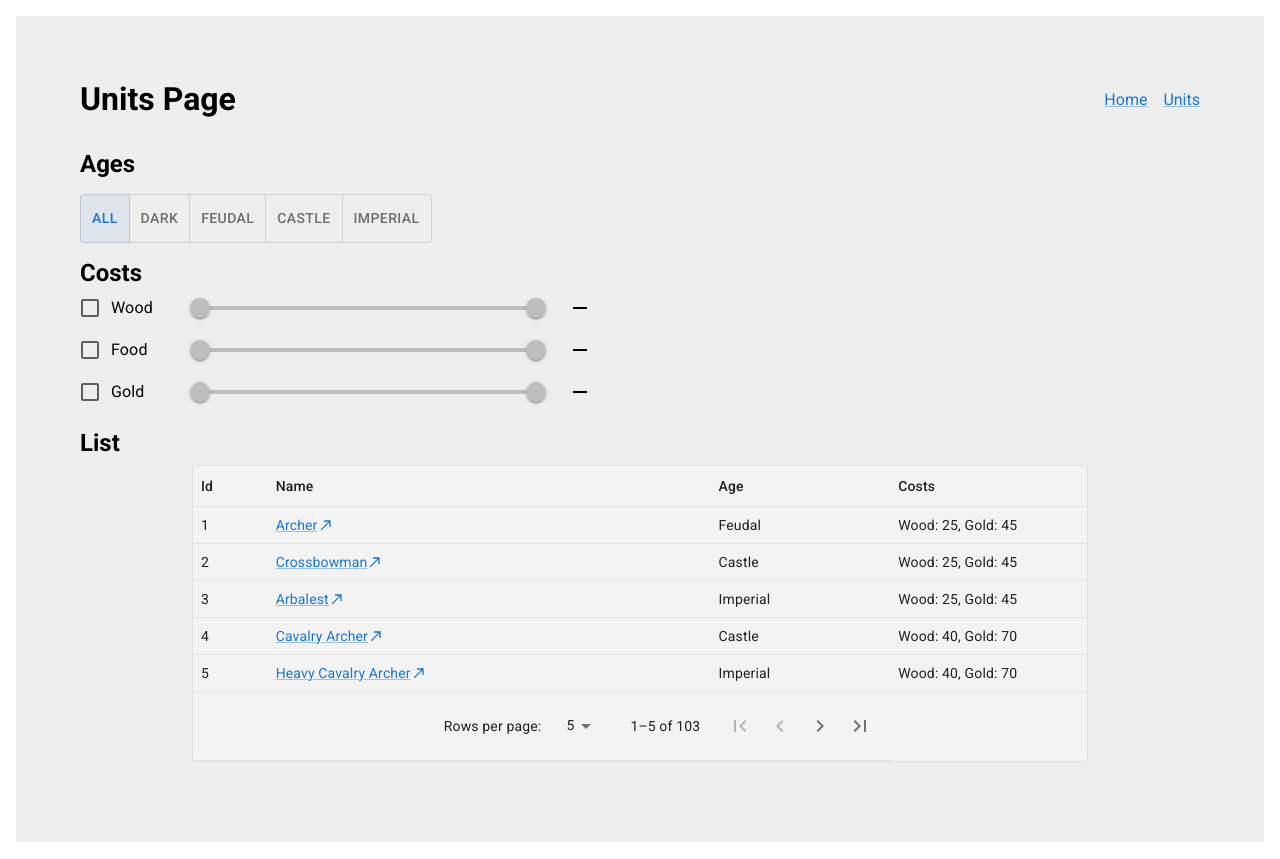
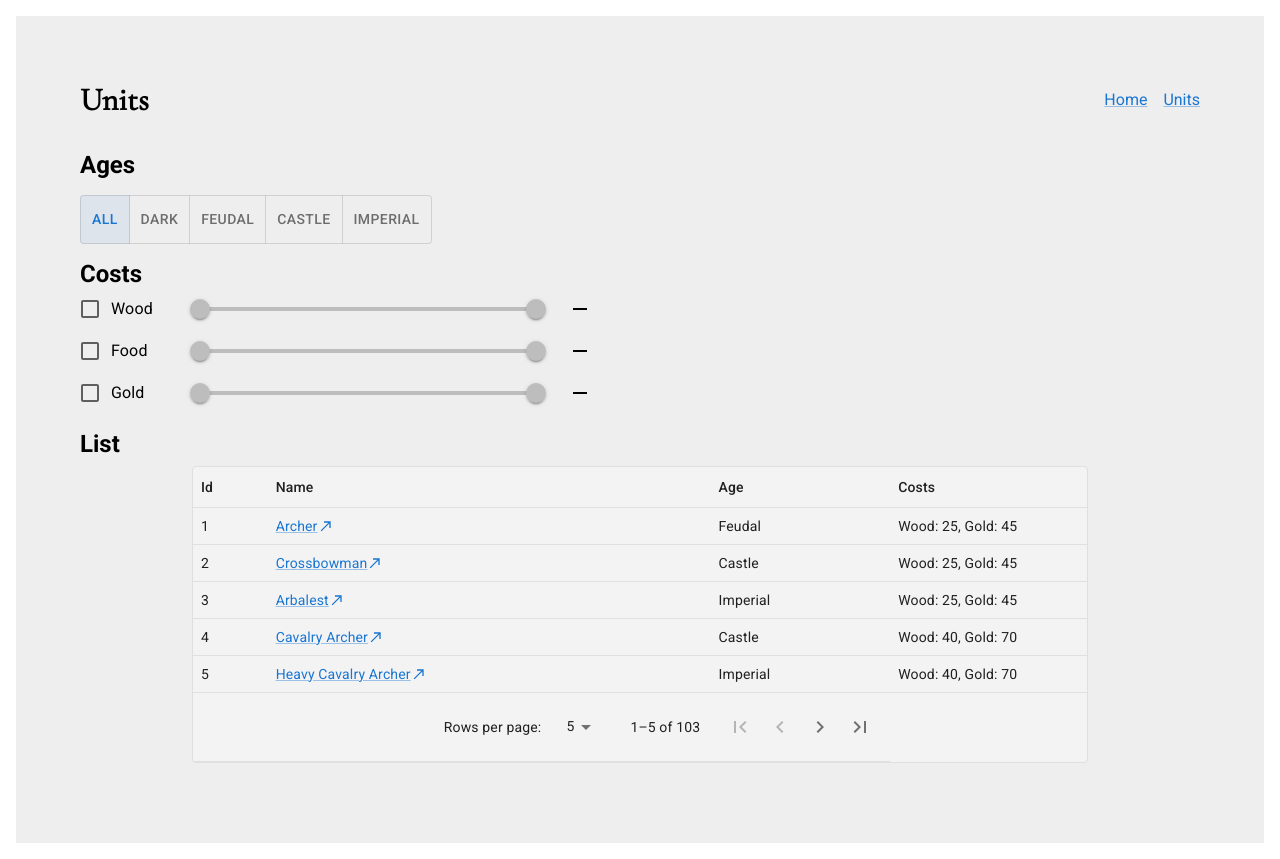
Before and after one commit to itskalender/adesso-fe-task, a React (Create React App) app: page /units in a window 1280 px wide. Built offline with nearby package versions, Linux system fonts and the light colour scheme.

Commit message:
Fine-tune components style

```diff
--- a/package.json
+++ b/package.json
@@ -5,6 +5,7 @@
   "dependencies": {
     "@emotion/react": "^11.8.1",
     "@emotion/styled": "^11.8.1",
+    "@fontsource/cormorant": "^4.5.2",
     "@fontsource/roboto": "^4.5.3",
     "@mui/icons-material": "^5.4.4",
     "@mui/material": "^5.4.4",
--- a/src/App.js
+++ b/src/App.js
@@ -12,6 +12,11 @@ import '@fontsource/roboto/300.css';
 import '@fontsource/roboto/400.css';
 import '@fontsource/roboto/500.css';
 import '@fontsource/roboto/700.css';
+import '@fontsource/roboto/700.css';
+import '@fontsource/roboto/700.css';
+
+import '@fontsource/cormorant';
+
 import './App.scss';
 
 function App() {
--- a/src/components/Home/index.js
+++ b/src/components/Home/index.js
@@ -10,7 +10,7 @@ function Home() {
   const dispatch = useDispatch();
 
   useEffect(() => {
-    dispatch(startPageTitleChange('Home Page'));
+    dispatch(startPageTitleChange('Home'));
   }, [dispatch]);
 
   return (
--- a/src/components/List/index.js
+++ b/src/components/List/index.js
@@ -2,16 +2,16 @@ import { useState } from 'react';
 import { Link } from 'react-router-dom';
 import { useSelector } from 'react-redux';
 
-import Box from '@mui/material/Box';
 import TableContainer from '@mui/material/TableContainer';
+import Paper from '@mui/material/Paper';
 import Table from '@mui/material/Table';
 import TableHead from '@mui/material/TableHead';
 import TableBody from '@mui/material/TableBody';
 import TableFooter from '@mui/material/TableFooter';
 import TableRow from '@mui/material/TableRow';
 import TableCell from '@mui/material/TableCell';
+import Box from '@mui/material/Box';
 import TablePagination from '@mui/material/TablePagination';
-import Paper from '@mui/material/Paper';
 import IconButton from '@mui/material/IconButton';
 import FirstPageIcon from '@mui/icons-material/FirstPage';
 import KeyboardArrowLeft from '@mui/icons-material/KeyboardArrowLeft';
--- a/src/components/List/index.scss
+++ b/src/components/List/index.scss
@@ -18,9 +18,8 @@
       box-shadow: none;
     }
 
-    td a {
-      display: flex;
-      align-items: center;
+    td a svg {
+      vertical-align: text-top;
     }
 
     td,
--- a/src/components/UnitDetails/index.js
+++ b/src/components/UnitDetails/index.js
@@ -1,21 +1,28 @@
+import { useEffect } from 'react';
 import { useParams } from 'react-router-dom';
-import { useSelector } from 'react-redux';
+import { useSelector, useDispatch } from 'react-redux';
 
+import TableContainer from '@mui/material/TableContainer';
+import Paper from '@mui/material/Paper';
 import Table from '@mui/material/Table';
 import TableBody from '@mui/material/TableBody';
+import TableRow from '@mui/material/TableRow';
 import TableCell from '@mui/material/TableCell';
-import TableContainer from '@mui/material/TableContainer';
-import TableHead from '@mui/material/TableHead';
-import TableRow from '@mui/material/TableRow';
-import Paper from '@mui/material/Paper';
 
-import { getUnitData } from '../../utils';
+import { startPageTitleChange } from '../../store/actionCreators';
+
+import { getUpperCaseUnitName, getUnitData } from '../../utils';
 
 import './index.scss';
 
 function UnitDetails() {
-  const { unit } = useParams();
-  const unitData = useSelector(state => getUnitData(state, unit));
+  const { unit: unitName } = useParams();
+  const unitData = useSelector(state => getUnitData(state, unitName));
+  const dispatch = useDispatch();
+
+  useEffect(() => {
+    dispatch(startPageTitleChange(getUpperCaseUnitName(unitName)));
+  }, [dispatch, unitName]);
 
   return (
     <div className="unit-details">
--- a/src/components/Units/index.js
+++ b/src/components/Units/index.js
@@ -13,7 +13,7 @@ function Units() {
   const dispatch = useDispatch();
 
   useEffect(() => {
-    dispatch(startPageTitleChange('Units Page'));
+    dispatch(startPageTitleChange('Units'));
   }, [dispatch]);
 
   return (
--- a/src/layout/index.scss
+++ b/src/layout/index.scss
@@ -13,6 +13,10 @@
 
     margin-bottom: 32px;
 
+    h1 {
+      font-family: 'Cormorant';
+    }
+
     .nav {
       display: flex;
       align-items: center;
--- a/src/store/reducer/index.js
+++ b/src/store/reducer/index.js
@@ -10,7 +10,7 @@ import {
 const initialState = {
   units: units.units,
   currentState: {
-    pageTitle: 'Home Page',
+    pageTitle: 'Home',
     filters: {
       age: 'All',
       costs: {
--- a/src/utils/index.js
+++ b/src/utils/index.js
@@ -1,2 +1,2 @@
 export { getPageTitle } from './app';
-export { getUnitData } from './unit-details';
+export { getUpperCaseUnitName, getUnitData } from './unit-details';
--- a/src/utils/unit-details/index.js
+++ b/src/utils/unit-details/index.js
@@ -1,8 +1,14 @@
-export function getUnitData(state, unit) {
-  const upperCaseUnitName = unit
+export function getUpperCaseUnitName(unitName) {
+  const upperCaseUnitName = unitName
     .split(' ')
     .map(word => word[0].toUpperCase() + word.slice(1))
     .join(' ');
 
+  return upperCaseUnitName;
+}
+
+export function getUnitData(state, unitName) {
+  const upperCaseUnitName = getUpperCaseUnitName(unitName);
+
   return state.units.find(unit => unit.name === upperCaseUnitName);
 }
```
Also changed, not shown: 1 other file (tests, documents, lock files or other folders).
